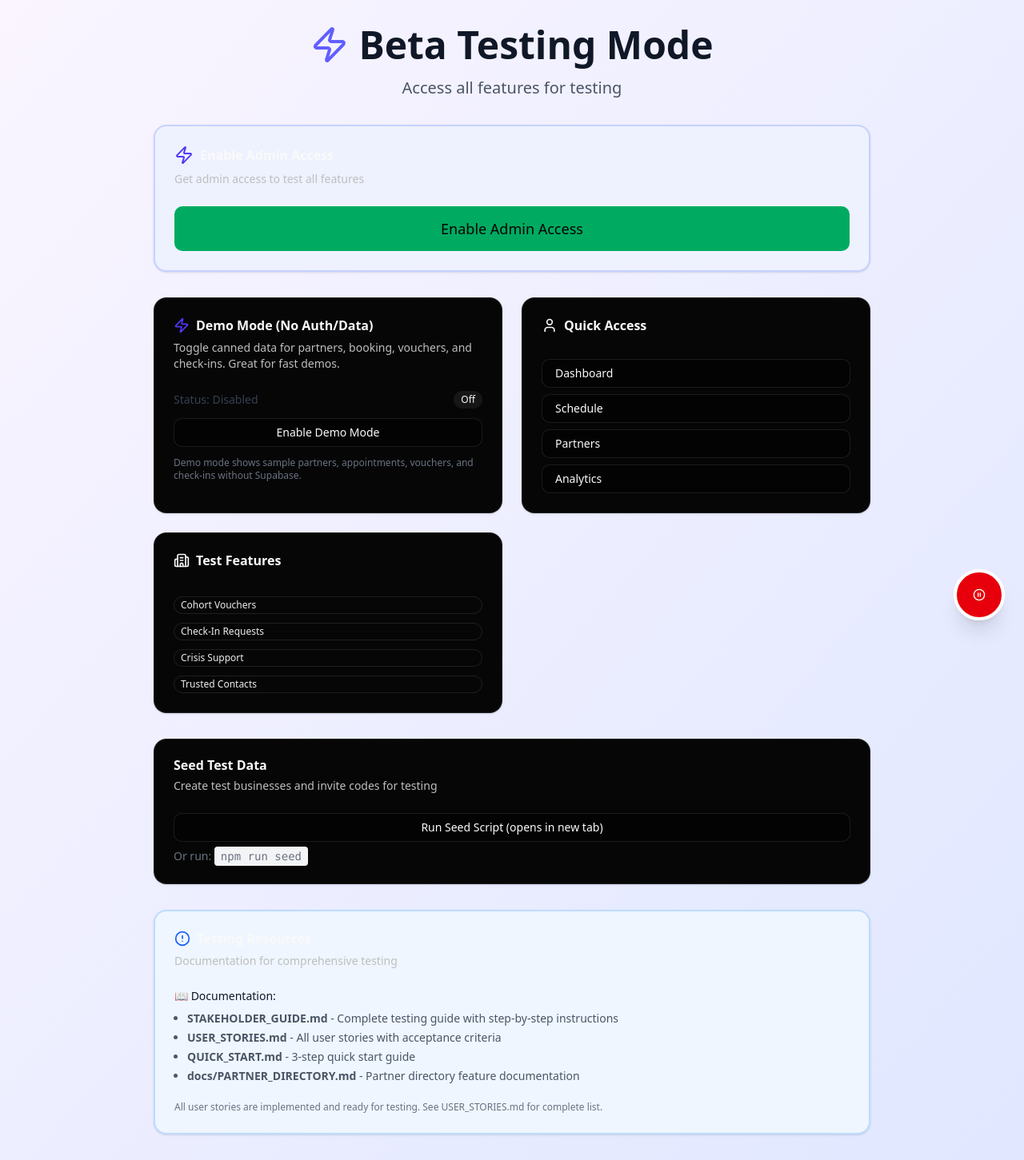
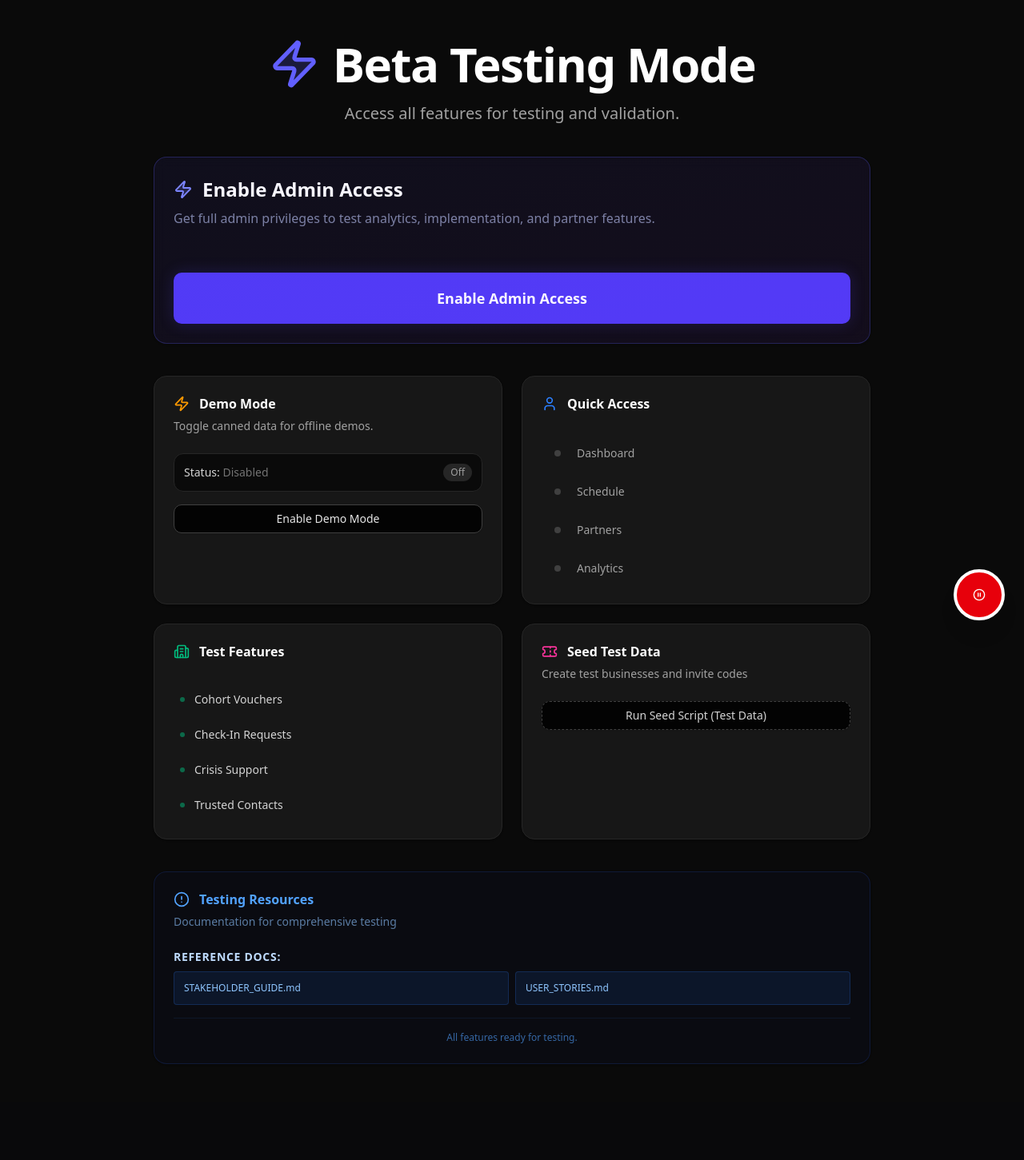
Before and after one commit to AbdusM/five-tiers-connect, a Next.js app: page /dev-mode in a window 1280 px wide. Shown: the whole page at 80% size. After the commit the page ends 1379 px from the top, so only its background shows below. Built offline with nearby package versions, Linux system fonts and the light colour scheme; no server answers.

Commit message:
fix(ui): resolve contrast issues on dev-mode page

```diff
--- a/app/dev-mode/page.tsx
+++ b/app/dev-mode/page.tsx
@@ -72,40 +72,43 @@ export default function DevModePage() {
   }
 
   return (
-    <div className="min-h-screen bg-gradient-to-br from-purple-50 to-indigo-100 p-8">
-      <div className="max-w-4xl mx-auto space-y-8">
-        <div className="text-center">
-          <h1 className="text-5xl font-bold text-gray-900 mb-4 flex items-center justify-center gap-3">
-            <Zap className="w-12 h-12 text-indigo-500" />
+    <div className="min-h-screen bg-neutral-950 p-6 md:p-12 font-sans selection:bg-indigo-500/30">
+      <div className="max-w-4xl mx-auto space-y-10">
+        <div className="text-center space-y-4">
+          <h1 className="text-5xl md:text-6xl font-black text-white flex items-center justify-center gap-4 tracking-tight">
+            <Zap className="w-12 h-12 md:w-16 md:h-16 text-indigo-500 fill-indigo-500/20" />
             Beta Testing Mode
           </h1>
-          <p className="text-xl text-gray-600">
-            Access all features for testing
+          <p className="text-xl text-neutral-400 max-w-2xl mx-auto font-medium">
+            Access all features for testing and validation.
           </p>
         </div>
 
-        <Card className="border-2 border-indigo-200 bg-indigo-50">
-          <CardHeader>
-            <CardTitle className="flex items-center gap-2">
-              <Zap className="w-6 h-6 text-indigo-600" />
+        {/* Primary Admin Access Card */}
+        <Card className="border border-indigo-500/30 bg-indigo-950/10 backdrop-blur-sm overflow-hidden relative">
+          <div className="absolute inset-0 bg-gradient-to-br from-indigo-500/5 to-purple-500/5 pointer-events-none" />
+          <CardHeader className="pb-2">
+            <CardTitle className="flex items-center gap-3 text-2xl text-white">
+              <Zap className="w-6 h-6 text-indigo-400 fill-indigo-400/20" />
               Enable Admin Access
             </CardTitle>
-            <CardDescription>
-              Get admin access to test all features
+            <CardDescription className="text-indigo-200/60 text-base">
+              Get full admin privileges to test analytics, implementation, and partner features.
             </CardDescription>
           </CardHeader>
-          <CardContent className="space-y-4">
+          <CardContent className="space-y-6 pt-6">
             <Button
               onClick={enableAdminAccess}
               size="lg"
-              className="w-full h-14 text-lg"
+              className="w-full h-16 text-lg font-bold bg-indigo-600 hover:bg-indigo-500 text-white shadow-[0_0_20px_rgba(79,70,229,0.2)] transition-all hover:scale-[1.01]"
               disabled={loading}
             >
-              {loading ? 'Enabling...' : 'Enable Admin Access'}
+              {loading ? 'Enabling Access...' : 'Enable Admin Access'}
             </Button>
             {message && (
-              <div className={`p-3 rounded-lg ${
-                message.startsWith('✅') ? 'bg-green-100 text-green-800' : 'bg-red-100 text-red-800'
+              <div className={`p-4 rounded-xl border flex items-center gap-3 font-medium animate-in fade-in slide-in-from-top-2 ${message.startsWith('✅')
+                ? 'bg-emerald-950/30 border-emerald-500/30 text-emerald-400'
+                : 'bg-red-950/30 border-red-500/30 text-red-400'
                 }`}>
                 {message}
               </div>
@@ -114,28 +117,29 @@ export default function DevModePage() {
         </Card>
 
         <div className="grid md:grid-cols-2 gap-6">
-          <Card>
+          {/* Demo Mode Card */}
+          <Card className="bg-neutral-900 border-neutral-800 hover:border-neutral-700 transition-colors">
             <CardHeader>
-              <CardTitle className="flex items-center gap-2">
-                <Zap className="w-5 h-5 text-indigo-600" />
-                Demo Mode (No Auth/Data)
+              <CardTitle className="flex items-center gap-3 text-white">
+                <Zap className="w-5 h-5 text-amber-500" />
+                Demo Mode
               </CardTitle>
-              <CardDescription>
-                Toggle canned data for partners, booking, vouchers, and check-ins. Great for fast demos.
+              <CardDescription className="text-neutral-400">
+                Toggle canned data for offline demos.
               </CardDescription>
             </CardHeader>
-            <CardContent className="space-y-3">
-              <div className="flex items-center justify-between">
-                <span className="text-sm text-gray-700">
-                  Status: {demoEnabled ? 'Enabled' : 'Disabled'}
+            <CardContent className="space-y-4">
+              <div className="flex items-center justify-between p-3 rounded-lg bg-neutral-950 border border-neutral-800">
+                <span className="text-sm font-medium text-neutral-300">
+                  Status: <span className={demoEnabled ? 'text-amber-400' : 'text-neutral-500'}>{demoEnabled ? 'Enabled' : 'Disabled'}</span>
                 </span>
-                <Badge variant={demoEnabled ? 'default' : 'secondary'}>
+                <Badge variant={demoEnabled ? 'default' : 'secondary'} className={demoEnabled ? 'bg-amber-500 text-black hover:bg-amber-400' : 'bg-neutral-800 text-neutral-400'}>
                   {demoEnabled ? 'On' : 'Off'}
                 </Badge>
               </div>
               <Button
                 variant="outline"
-                className="w-full"
+                className="w-full border-neutral-700 text-neutral-200 hover:bg-neutral-800 hover:text-white"
                 onClick={() => {
                   const next = !demoEnabled
                   setDemoMode(next)
@@ -144,99 +148,105 @@ export default function DevModePage() {
               >
                 {demoEnabled ? 'Disable Demo Mode' : 'Enable Demo Mode'}
               </Button>
-              <p className="text-xs text-gray-500">
-                Demo mode shows sample partners, appointments, vouchers, and check-ins without Supabase.
-              </p>
             </CardContent>
           </Card>
 
-          <Card>
+          {/* Quick Access Card */}
+          <Card className="bg-neutral-900 border-neutral-800 hover:border-neutral-700 transition-colors">
             <CardHeader>
-              <CardTitle className="flex items-center gap-2">
-                <User className="w-5 h-5" />
+              <CardTitle className="flex items-center gap-3 text-white">
+                <User className="w-5 h-5 text-blue-500" />
                 Quick Access
               </CardTitle>
             </CardHeader>
             <CardContent className="space-y-2">
-              <Button variant="outline" className="w-full justify-start" onClick={() => router.push('/dashboard')}>
-                Dashboard
+              {[
+                { label: 'Dashboard', path: '/dashboard' },
+                { label: 'Schedule', path: '/dashboard/schedule' },
+                { label: 'Partners', path: '/dashboard/partners' },
+                { label: 'Analytics', path: '/dashboard/analytics' }
+              ].map((link) => (
+                <Button
+                  key={link.path}
+                  variant="ghost"
+                  className="w-full justify-start text-neutral-400 hover:text-white hover:bg-neutral-800 h-10 px-4"
+                  onClick={() => router.push(link.path)}
+                >
+                  <span className="w-2 h-2 rounded-full bg-neutral-700 mr-3 group-hover:bg-white transition-colors" />
+                  {link.label}
                 </Button>
-              <Button variant="outline" className="w-full justify-start" onClick={() => router.push('/dashboard/schedule')}>
-                Schedule
-              </Button>
-              <Button variant="outline" className="w-full justify-start" onClick={() => router.push('/dashboard/partners')}>
-                Partners
-              </Button>
-              <Button variant="outline" className="w-full justify-start" onClick={() => router.push('/dashboard/analytics')}>
-                Analytics
-              </Button>
+              ))}
             </CardContent>
           </Card>
 
-          <Card>
+          {/* Test Features Card */}
+          <Card className="bg-neutral-900 border-neutral-800 hover:border-neutral-700 transition-colors">
             <CardHeader>
-              <CardTitle className="flex items-center gap-2">
-                <Building2 className="w-5 h-5" />
+              <CardTitle className="flex items-center gap-3 text-white">
+                <Building2 className="w-5 h-5 text-emerald-500" />
                 Test Features
               </CardTitle>
             </CardHeader>
-            <CardContent className="space-y-2">
-              <div className="space-y-2">
-                <Badge variant="outline" className="w-full justify-start">Cohort Vouchers</Badge>
-                <Badge variant="outline" className="w-full justify-start">Check-In Requests</Badge>
-                <Badge variant="outline" className="w-full justify-start">Crisis Support</Badge>
-                <Badge variant="outline" className="w-full justify-start">Trusted Contacts</Badge>
+            <CardContent>
+              <div className="grid grid-cols-1 gap-2">
+                {['Cohort Vouchers', 'Check-In Requests', 'Crisis Support', 'Trusted Contacts'].map((feature) => (
+                  <div key={feature} className="flex items-center gap-3 p-2 rounded-md hover:bg-neutral-800/50 transition-colors">
+                    <div className="w-1.5 h-1.5 rounded-full bg-emerald-500/50" />
+                    <span className="text-sm text-neutral-300">{feature}</span>
+                  </div>
+                ))}
               </div>
             </CardContent>
           </Card>
-        </div>
 
-        <Card>
+          {/* Seed Data Card */}
+          <Card className="bg-neutral-900 border-neutral-800 hover:border-neutral-700 transition-colors">
             <CardHeader>
-            <CardTitle>Seed Test Data</CardTitle>
-            <CardDescription>
-              Create test businesses and invite codes for testing
+              <CardTitle className="flex items-center gap-3 text-white">
+                <Ticket className="w-5 h-5 text-pink-500" />
+                Seed Test Data
+              </CardTitle>
+              <CardDescription className="text-neutral-400">
+                Create test businesses and invite codes
               </CardDescription>
             </CardHeader>
             <CardContent>
               <Button
                 variant="outline"
-              className="w-full"
+                className="w-full border-dashed border-neutral-700 text-neutral-300 hover:border-neutral-500 hover:bg-neutral-800 hover:text-white"
                 onClick={() => {
                   window.open('http://localhost:3000/api/seed', '_blank')
                 }}
               >
-              Run Seed Script (opens in new tab)
+                Run Seed Script (Test Data)
               </Button>
-            <p className="text-sm text-gray-500 mt-2">
-              Or run: <code className="bg-gray-100 px-2 py-1 rounded">npm run seed</code>
-            </p>
             </CardContent>
           </Card>
 
-        <Card className="border-2 border-blue-200 bg-blue-50" data-testid="testing-resources-card">
+        </div>
+
+        {/* Documentation Card */}
+        <Card className="border border-blue-900/30 bg-blue-950/10" data-testid="testing-resources-card">
           <CardHeader>
-            <CardTitle className="flex items-center gap-2">
-              <AlertCircle className="w-5 h-5 text-blue-600" />
+            <CardTitle className="flex items-center gap-3 text-blue-400">
+              <AlertCircle className="w-5 h-5" />
               Testing Resources
             </CardTitle>
-            <CardDescription>
+            <CardDescription className="text-blue-300/60">
               Documentation for comprehensive testing
             </CardDescription>
           </CardHeader>
-          <CardContent className="space-y-3">
+          <CardContent className="space-y-4">
             <div className="space-y-2">
-              <p className="text-sm font-medium text-gray-900">📖 Documentation:</p>
-              <ul className="text-sm text-gray-600 space-y-1 ml-4 list-disc">
-                <li><strong>STAKEHOLDER_GUIDE.md</strong> - Complete testing guide with step-by-step instructions</li>
-                <li><strong>USER_STORIES.md</strong> - All user stories with acceptance criteria</li>
-                <li><strong>QUICK_START.md</strong> - 3-step quick start guide</li>
-                <li><strong>docs/PARTNER_DIRECTORY.md</strong> - Partner directory feature documentation</li>
-              </ul>
+              <p className="text-sm font-bold text-blue-200 uppercase tracking-wider">Reference Docs:</p>
+              <div className="grid sm:grid-cols-2 gap-2">
+                <div className="p-3 rounded bg-blue-500/10 border border-blue-500/20 text-xs text-blue-300 font-mono">STAKEHOLDER_GUIDE.md</div>
+                <div className="p-3 rounded bg-blue-500/10 border border-blue-500/20 text-xs text-blue-300 font-mono">USER_STORIES.md</div>
               </div>
-            <div className="pt-2 border-t">
-              <p className="text-xs text-gray-500">
-                All user stories are implemented and ready for testing. See USER_STORIES.md for complete list.
+            </div>
+            <div className="pt-4 border-t border-blue-500/10">
+              <p className="text-xs text-blue-400/60 text-center">
+                All features ready for testing.
               </p>
             </div>
           </CardContent>
```
Lines whose indentation alone changed are shown as unchanged.
